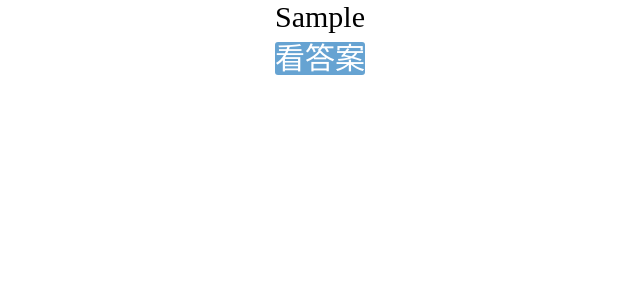
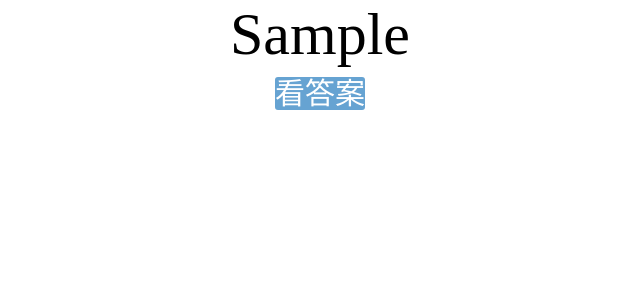
Before and after one commit to daggerly/beidanci, a Django app: page /study/word in a window 1280 px wide. Shown: the top 300 px of the page, without its empty margins (320-960 px from the left). Run offline with Django 3.2, Linux system fonts and the light colour scheme; tables that the repository leaves empty hold one stand-in row (Sample ...).

Commit message:
放大提示

```diff
--- a/templates/study.html
+++ b/templates/study.html
@@ -19,6 +19,7 @@
                 background-color:#66a3d2;
                 cursor: default;
         }
+        #tip_info{font-size: 60px;}
     </style>
     {% block scripts %}{% endblock %}
 </head>
--- a/templates/study_meaning.html
+++ b/templates/study_meaning.html
@@ -6,7 +6,7 @@
 {% block body %}
     {% if danci %}
     <form id="mainform" method="post">
-        <p>{{danci.meaning}}</p>
+        <p id="tip_info">{{danci.meaning}}</p>
         <p id="word" style="display:none">{{danci.word}}</p>
         <input type="hidden" name="word" value="{{danci.word}}">
         <p><input id="answer" type="text" style="text-align:center"></p>
--- a/templates/study_word.html
+++ b/templates/study_word.html
@@ -3,7 +3,7 @@
 {% block body %}
     {% if danci %}
     <form id="mainform" method="post">
-        <p>{{danci.word}}</p>
+        <p id="tip_info">{{danci.word}}</p>
         <p id="meaning" style="display:none">{{danci.meaning}}</p>
         <input type="hidden" name="word" value="{{danci.word}}">
         <p>
```
